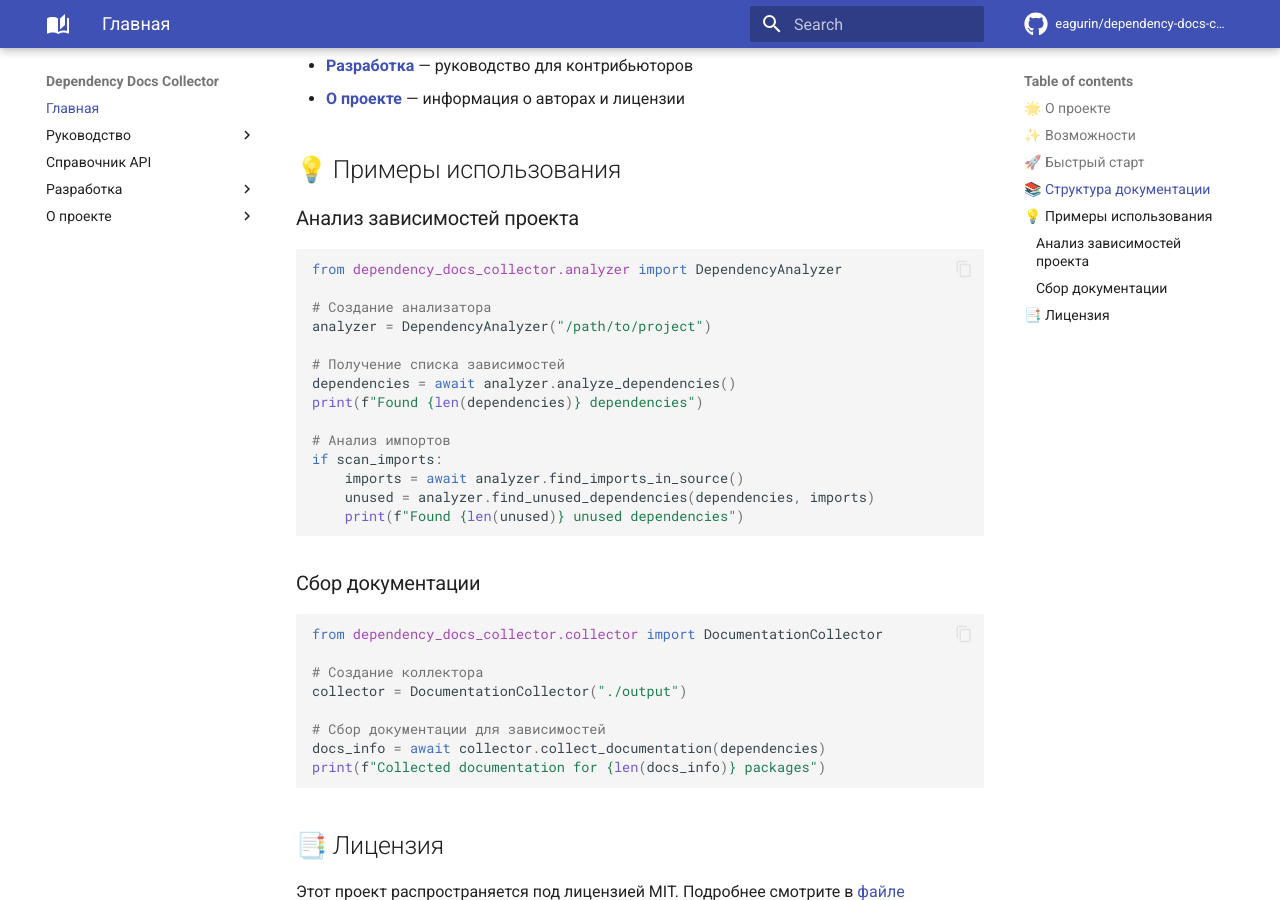
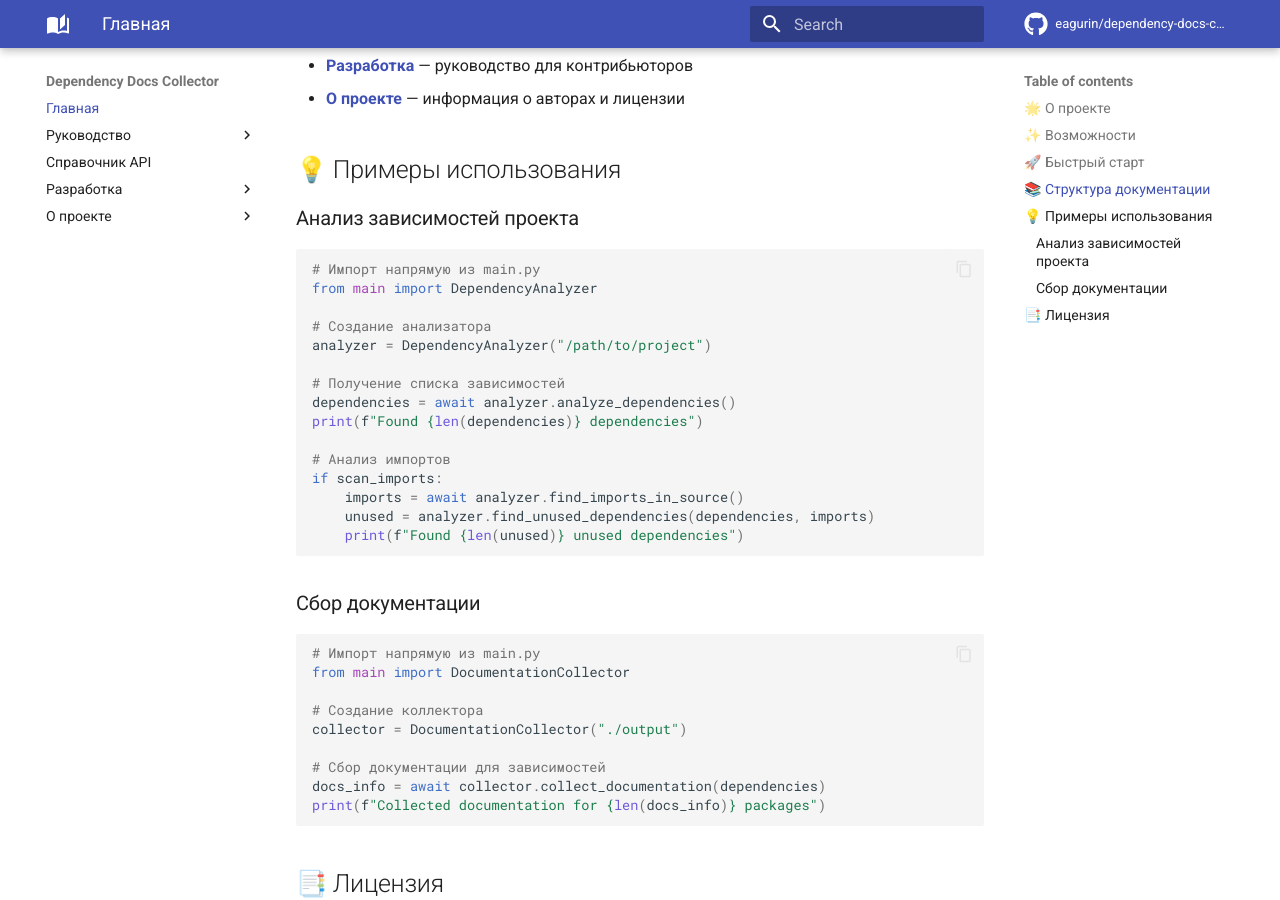
Before and after one commit to eagurin/dependency-docs-collector, an MkDocs documentation site: the page built from docs/index.md, in a window 1280 px wide and 900 px high, scrolled down 1693 px. Built offline with MkDocs 1.6.1 and Material for MkDocs 9.7.7, drawn with Linux system fonts in a browser that asks for light colours; comment, search, counter and statistics services are not loaded.

````diff
--- a/docs/index.md
+++ b/docs/index.md
@@ -65,7 +65,8 @@ dependency-docs-collector --library-list "requests,flask,pandas" --create-lectur
 ### Анализ зависимостей проекта
 
 ```python
-from dependency_docs_collector.analyzer import DependencyAnalyzer
+# Импорт напрямую из main.py
+from main import DependencyAnalyzer
 
 # Создание анализатора
 analyzer = DependencyAnalyzer("/path/to/project")
@@ -84,7 +85,8 @@ if scan_imports:
 ### Сбор документации
 
 ```python
-from dependency_docs_collector.collector import DocumentationCollector
+# Импорт напрямую из main.py
+from main import DocumentationCollector
 
 # Создание коллектора
 collector = DocumentationCollector("./output")
--- a/pyproject.toml
+++ b/pyproject.toml
@@ -94,8 +94,8 @@ python_classes = "Test*"
 asyncio_mode = "auto"
 
 [tool.coverage.run]
-source = ["dependency_docs_collector"]
-omit = ["tests/*", "**/__init__.py", "**/__main__.py"]
+source = ["main"]
+omit = ["tests/*"]
 
 [tool.coverage.report]
 exclude_lines = [
````
Also changed, not shown: CHANGELOG.md (added, +20 -0 lines), 4 other files.
